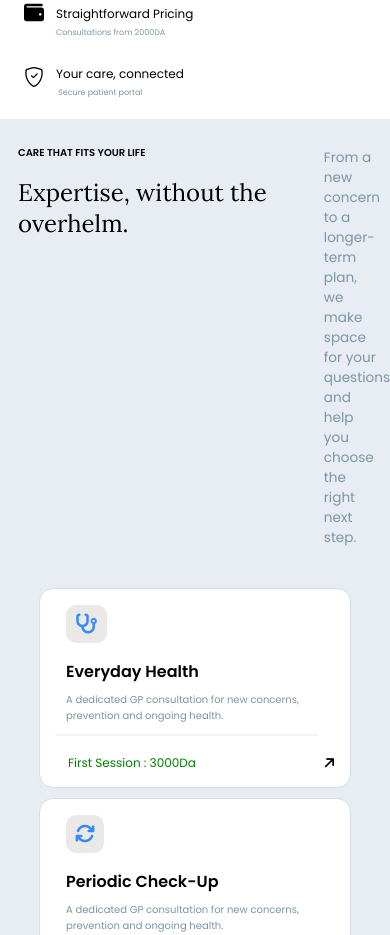
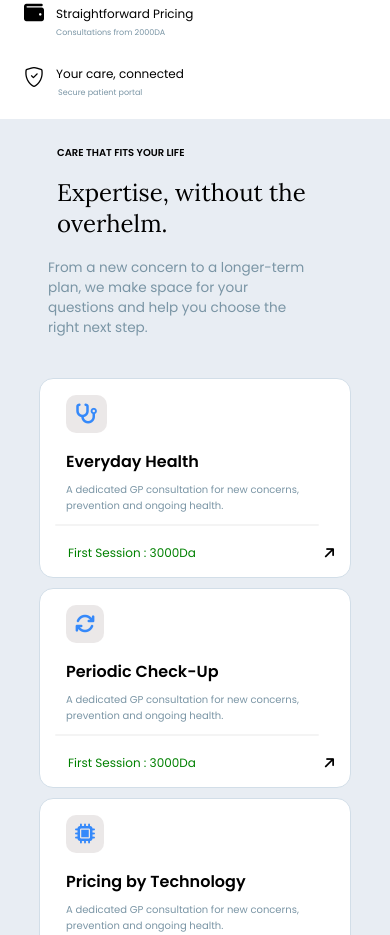
Before and after one commit to zakariawebdesigner-png/Medical-Clinic, a plain HTML site: page index.html in a window 390 px wide. Shown: the part 1040-1975 px from the top of the page. Drawn offline with nearby package versions, Linux system fonts and the light colour scheme; a web font is replaced by a local one.

Commit message:
Update clinic website design

```diff
--- a/Home/Css/Home-Style.css
+++ b/Home/Css/Home-Style.css
@@ -760,7 +760,7 @@ min-height: 100vh;
 
 
 
-.Prices-AND-TechnologiesDiv .FirstDiv  .TextDiv1{
+.Prices-AND-TechnologiesDiv .FirstDiv  .TextsDiv  .TextDiv1{
 
     display: flex;
     flex-direction: column;
@@ -772,14 +772,14 @@ flex-wrap: wrap;
 }
 
 
-.Prices-AND-TechnologiesDiv .FirstDiv  .TextDiv1 p:nth-child(1){
+.Prices-AND-TechnologiesDiv .FirstDiv .TextsDiv  .TextDiv1 p:nth-child(1){
 
     font-size: clamp(0.5rem,0.9vw,0.9rem);
     font-weight: 600;
     margin-bottom: 0;
 }
 
-.Prices-AND-TechnologiesDiv .FirstDiv  .TextDiv1 p:nth-child(2){
+.Prices-AND-TechnologiesDiv .FirstDiv .TextsDiv  .TextDiv1 p:nth-child(2){
 
    font-size: clamp(1.2rem,3vw,2.5rem);
  font-family: 'Lora', serif ;
@@ -792,7 +792,7 @@ flex-wrap: wrap;
 
 
 
-.Prices-AND-TechnologiesDiv .FirstDiv  .TextDiv2{
+.Prices-AND-TechnologiesDiv .FirstDiv .TextsDiv .TextDiv2{
 
     display: flex;
 
@@ -808,7 +808,7 @@ flex-wrap: wrap;
 
 
 
-.Prices-AND-TechnologiesDiv .FirstDiv  .TextDiv2 p{
+.Prices-AND-TechnologiesDiv .FirstDiv .TextsDiv .TextDiv2 p{
 
     width: 85%;
     font-size: clamp(0.68rem,1.4vw,0.9rem);
@@ -1606,7 +1606,7 @@ padding: 0.2rem;
 
 
 
-.Prices-AND-TechnologiesDiv .FirstDiv{
+.Prices-AND-TechnologiesDiv .FirstDiv .TextsDiv{
 
    flex-direction: column;
    align-items: center;
@@ -1614,7 +1614,7 @@ padding: 0.2rem;
 }
 
 
-.Prices-AND-TechnologiesDiv .FirstDiv .TextDiv1{
+.Prices-AND-TechnologiesDiv .FirstDiv .TextsDiv .TextDiv1{
 text-align: center;
 width: 80%;
 padding: 0;
@@ -1625,7 +1625,7 @@ padding: 0;
 
 
 
-.Prices-AND-TechnologiesDiv .FirstDiv .TextDiv2{
+.Prices-AND-TechnologiesDiv .FirstDiv .TextsDiv .TextDiv2{
 
    width: 80%;
    text-align: center;
@@ -1679,7 +1679,7 @@ padding-top: 0.8rem;
 
 
 
-.Prices-AND-TechnologiesDiv .FirstDiv .TextDiv1{
+.Prices-AND-TechnologiesDiv .FirstDiv .TextsDiv .TextDiv1{
 text-align: start;
 width: 80%;
 
@@ -1688,7 +1688,7 @@ width: 80%;
 
 
 
-.Prices-AND-TechnologiesDiv .FirstDiv .TextDiv1 p:nth-child(2){
+.Prices-AND-TechnologiesDiv .FirstDiv  .TextsDiv .TextDiv1 p:nth-child(2){
 
 margin-bottom: 0.3rem;
 margin-top: 0.8rem;
@@ -1698,7 +1698,7 @@ margin-top: 0.8rem;
 
 
 
-.Prices-AND-TechnologiesDiv .FirstDiv .TextDiv2{
+.Prices-AND-TechnologiesDiv .FirstDiv .TextsDiv .TextDiv2{
 
    width: 80%;
    text-align: start;
```
